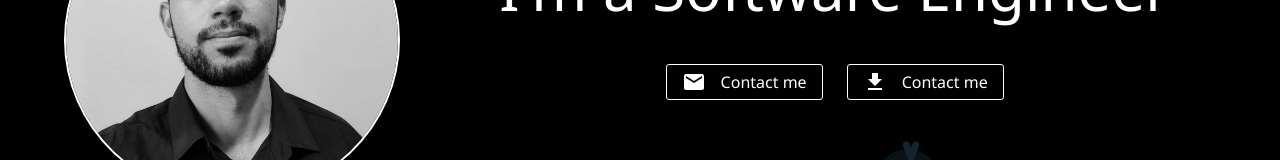
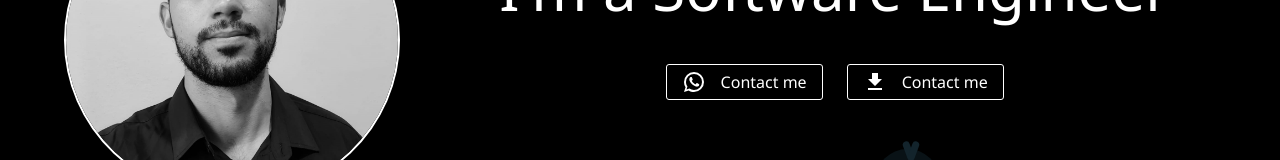
Before and after one commit to Japazin/Portfolio, a React (Vite) app in the folder my-port/: page / in a window 1280 px wide. Shown: the part 357-517 px from the top of the page. Built offline with nearby package versions, Linux system fonts and the light colour scheme.

Commit message:
links ok

```diff
--- a/my-port/src/pages/Home/sections/Hero/Hero.tsx
+++ b/my-port/src/pages/Home/sections/Hero/Hero.tsx
@@ -1,7 +1,7 @@
 import Avatar from "../../../../assets/img/WhatsApp Image 2024-02-29 at 21.34.12_8c6060b7.jpg";
 import {Container, Grid, Typography, styled } from "@mui/material";
 import GetAppIcon from "@mui/icons-material/GetApp";
-import MailIcon from "@mui/icons-material/Mail";
+import WhatsAppIcon from '@mui/icons-material/WhatsApp';
 import StyledButton from "../../../../components/StyleButton/StyleButton";
 import theme from "../../../../theme";
 import Uga from "../../uga";
@@ -55,7 +55,7 @@ const Hero = () => {
 
                 >
                   <StyledButton>
-                    <MailIcon />
+                  <WhatsAppIcon />
                    <Typography>
                   <LinkContato href="https://wa.me/5531998393549" >  Contact me</LinkContato>
                    </Typography>
```
